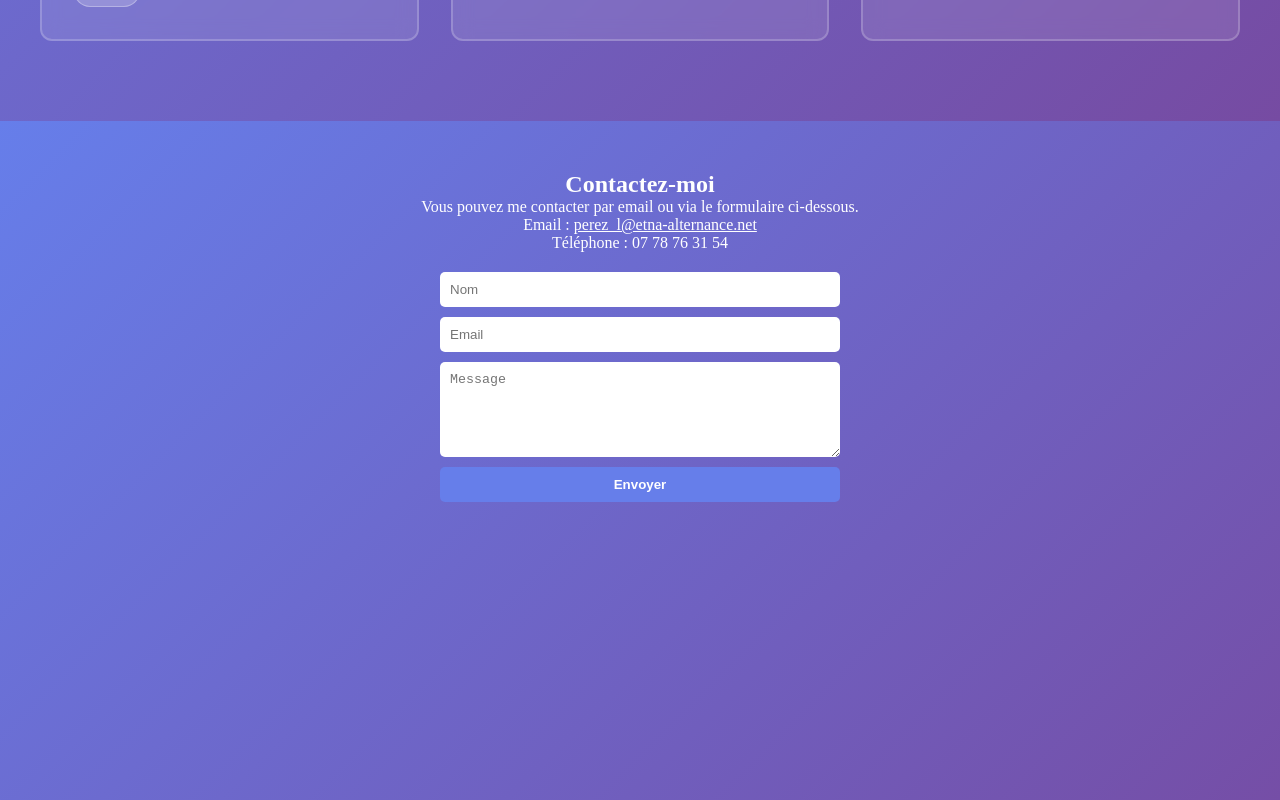
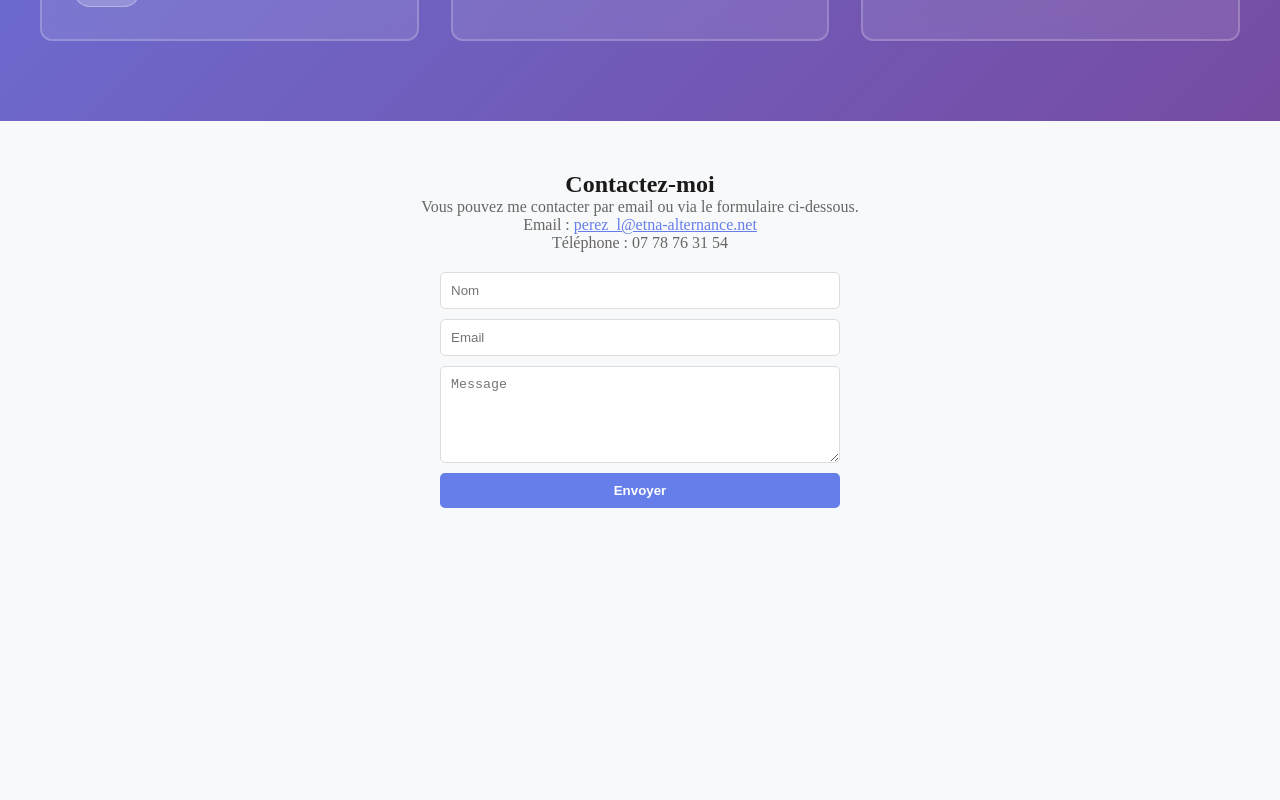
Before and after one commit to przlelia-art/Portfolio, a React (Vite) app: page / in a window 1280 px wide. Shown: the part 2780-3580 px from the top of the page. Built offline with nearby package versions, Linux system fonts and the light colour scheme.

Commit message:
fix: change of background color

```diff
--- a/src/components/Contact.jsx
+++ b/src/components/Contact.jsx
@@ -1,4 +1,5 @@
 import React from "react";
+
 function Contact() {
   return (
     <section
@@ -6,22 +7,22 @@ function Contact() {
       style={{
         padding: "50px 20px",
         textAlign: "center",
-        background: "linear-gradient(135deg, #667eea 0%, #764ba2 100%)",
-        color: "white",
+        backgroundColor: "#f8f9fa", // Même couleur que Projects
+        color: "#1a1a1a", // Texte foncé
         minHeight: "100vh",
         width: "100%",
       }}
     >
-      <h2>Contactez-moi</h2>
-      <p>Vous pouvez me contacter par email ou via le formulaire ci-dessous.</p>
+      <h2 style={{ color: "#1a1a1a" }}>Contactez-moi</h2>
+      <p style={{ color: "#666" }}>Vous pouvez me contacter par email ou via le formulaire ci-dessous.</p>
 
-      <p>Email : <a href="mailto:perez_l@etna-alternance.net" style={{ color: "white", textDecoration: "underline" }}>perez_l@etna-alternance.net</a></p>
-      <p>Téléphone : 07 78 76 31 54</p>
+      <p style={{ color: "#666" }}>Email : <a href="mailto:perez_l@etna-alternance.net" style={{ color: "#667eea", textDecoration: "underline" }}>perez_l@etna-alternance.net</a></p>
+      <p style={{ color: "#666" }}>Téléphone : 07 78 76 31 54</p>
 
       <form style={{ display: "flex", flexDirection: "column", gap: "10px", maxWidth: "400px", margin: "20px auto" }}>
-        <input type="text" placeholder="Nom" required style={{ padding: "10px", borderRadius: "5px", border: "none" }} />
-        <input type="email" placeholder="Email" required style={{ padding: "10px", borderRadius: "5px", border: "none" }} />
-        <textarea placeholder="Message" required rows="5" style={{ padding: "10px", borderRadius: "5px", border: "none" }}></textarea>
+        <input type="text" placeholder="Nom" required style={{ padding: "10px", borderRadius: "5px", border: "1px solid #ddd" }} />
+        <input type="email" placeholder="Email" required style={{ padding: "10px", borderRadius: "5px", border: "1px solid #ddd" }} />
+        <textarea placeholder="Message" required rows="5" style={{ padding: "10px", borderRadius: "5px", border: "1px solid #ddd" }}></textarea>
         <button type="submit" style={{ padding: "10px", backgroundColor: "#667eea", color: "#fff", border: "none", cursor: "pointer", borderRadius: "5px", fontWeight: "600" }}>
           Envoyer
         </button>
```
